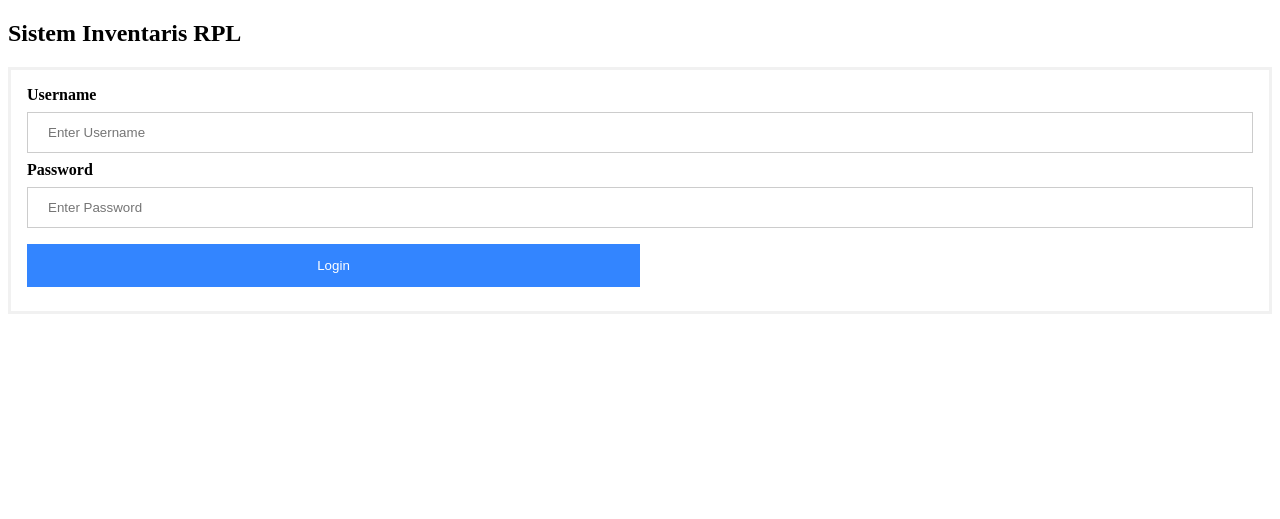
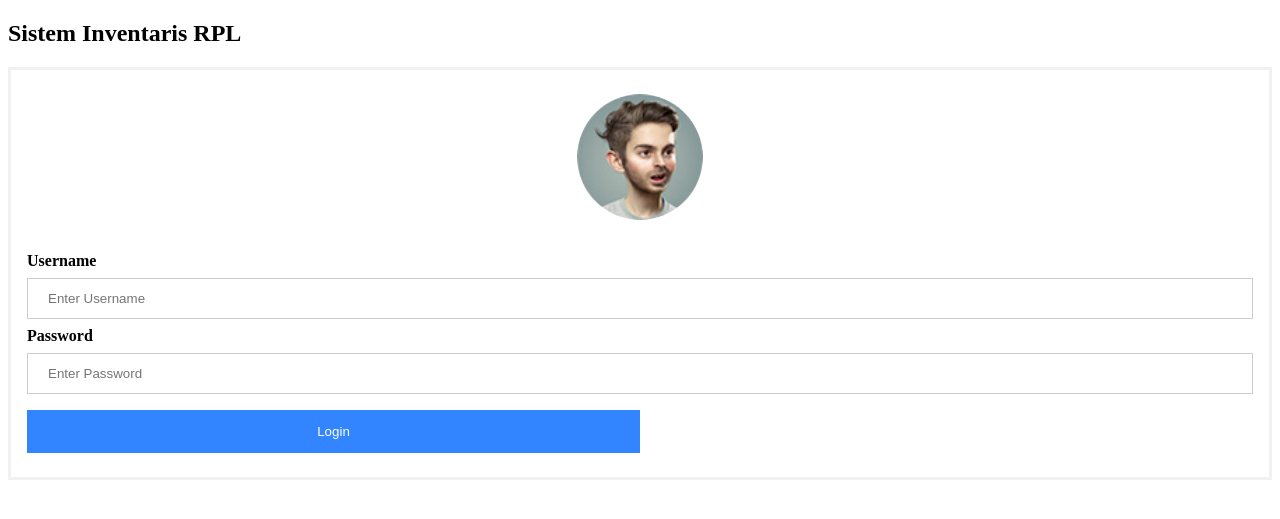
Before and after one commit to RavenKusuma/SI_Inventaris_RPL, a CodeIgniter app: page /SI_Inventaris_RPL/login in a window 1280 px wide. Shown: the top 519 px of the page. Run offline with CodeIgniter, Linux system fonts and the light colour scheme.

Commit message:
memperbaiki login

```diff
--- a/application/views/Home/v_login.php
+++ b/application/views/Home/v_login.php
@@ -38,6 +38,10 @@ button:hover {
     text-align: center;
     margin: 24px 0 12px 0;
 }
+img.avatar {
+    width: 10%;
+    border-radius: 50%;
+}
 .container {
     padding: 16px;
 }
@@ -61,6 +65,10 @@ span.psw {
 <h2>Sistem Inventaris RPL</h2>
 
 <form action="/action_page.php">
+  <div class="imgcontainer">
+    <img src="assets/images/team1.jpg" alt="Avatar" class="avatar">
+  </div>
+
   <div class="container">
     <label><b>Username</b></label>
     <input type="text" placeholder="Enter Username" name="uname" required>
--- a/application/views/welcome_message.php
+++ b/application/views/welcome_message.php
@@ -51,7 +51,7 @@
                                             <span class="icon-bar"></span>
                                             <span class="icon-bar"></span>
                                         </button>
-                                        <a class="navbar-brand" href="#"><img src="assets/images/logo.png" alt=""/></a>
+                                        <a class="navbar-brand" href="#"></a>
                                     </div>
 
                                     <!-- Collect the nav links, forms, and other content for toggling -->
```
